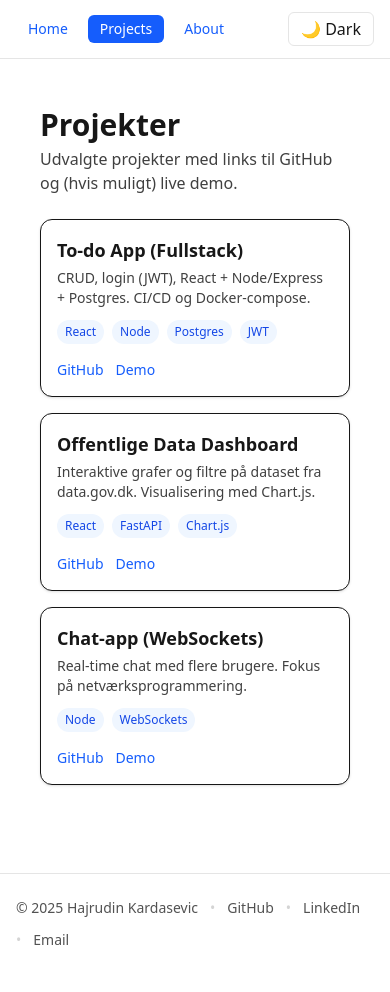
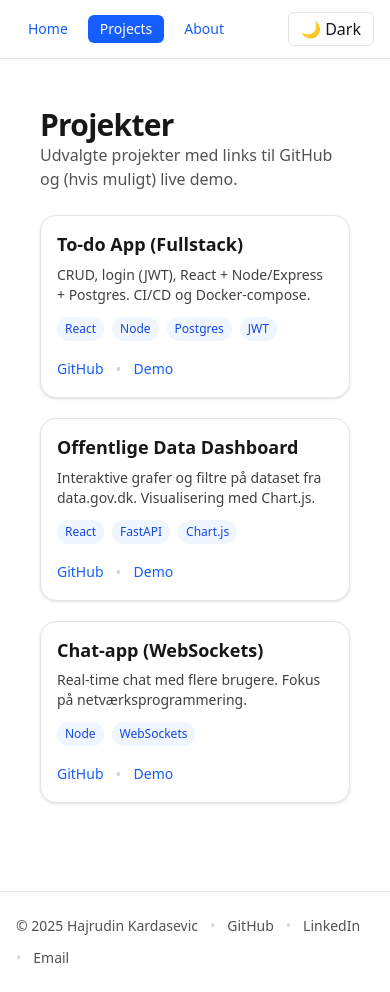
Before and after one commit to Hajrudin27/portfolio, a React (Vite) app in the folder frontend/: page /projects in a window 390 px wide. Built offline with nearby package versions, Linux system fonts and the light colour scheme.

Commit message:
style(projects): wider container + auto-fit responsive grid

```diff
--- a/frontend/src/pages/Projects.jsx
+++ b/frontend/src/pages/Projects.jsx
@@ -27,47 +27,60 @@ const PROJECTS = [
 
 export default function Projects() {
   return (
-    <div className="max-w-4xl mx-auto p-6">
-      <h1 className="text-3xl font-bold mb-1">Projekter</h1>
-      <p className="text-neutral-700 mb-6">
-        Udvalgte projekter med links til GitHub og (hvis muligt) live demo.
-      </p>
+    <section className="max-w-6xl mx-auto p-6">
+      <header className="mb-6">
+        <h1 className="text-3xl font-bold tracking-tight">Projekter</h1>
+        <p className="text-neutral-600 dark:text-neutral-300">
+          Udvalgte projekter med links til GitHub og (hvis muligt) live demo.
+        </p>
+      </header>
 
-      <div className="grid sm:grid-cols-2 gap-4">
+      {/* Auto-fit columns (>=260px each) so it adapts from 1 → 2 → 3+ */}
+      <div className="grid gap-5 [grid-template-columns:repeat(auto-fit,minmax(260px,1fr))]">
         {PROJECTS.map((p) => (
-          <div key={p.title} className="border rounded-xl p-4 bg-white shadow-sm">
-            <h2 className="font-semibold text-lg">{p.title}</h2>
-            <p className="text-sm text-neutral-700 mt-1">{p.description}</p>
+          <article
+            key={p.title}
+            className="group h-full rounded-2xl border border-neutral-200 dark:border-neutral-800 bg-white dark:bg-neutral-900 p-4 shadow-sm hover:shadow-md transition-shadow"
+          >
+            <h2 className="font-semibold text-lg leading-snug">{p.title}</h2>
 
-            <div className="flex flex-wrap gap-2 mt-3">
+            <p className="mt-2 text-sm text-neutral-700 dark:text-neutral-300">
+              {p.description}
+            </p>
+
+            <ul className="mt-3 flex flex-wrap gap-2">
               {p.tags.map((t) => (
-                <span key={t} className="text-xs px-2 py-1 rounded-full bg-blue-50 text-blue-700">
+                <li
+                  key={t}
+                  className="text-xs px-2 py-1 rounded-full bg-blue-50 text-blue-700 dark:bg-neutral-800 dark:text-blue-300"
+                >
                   {t}
-                </span>
+                </li>
               ))}
-            </div>
+            </ul>
 
-            <div className="flex items-center gap-3 mt-4">
+            <div className="mt-4 flex items-center gap-3">
               <a
                 href={p.github}
                 target="_blank"
                 rel="noreferrer"
-                className="text-sm text-blue-600 hover:underline"
+                className="text-sm font-medium text-blue-600 dark:text-blue-400 underline-offset-4 hover:underline"
               >
                 GitHub
               </a>
+              <span className="text-neutral-300">•</span>
               <a
                 href={p.demo}
                 target="_blank"
                 rel="noreferrer"
-                className="text-sm text-blue-600 hover:underline"
+                className="text-sm font-medium text-blue-600 dark:text-blue-400 underline-offset-4 hover:underline"
               >
                 Demo
               </a>
             </div>
-          </div>
+          </article>
         ))}
       </div>
-    </div>
+    </section>
   );
 }
```
